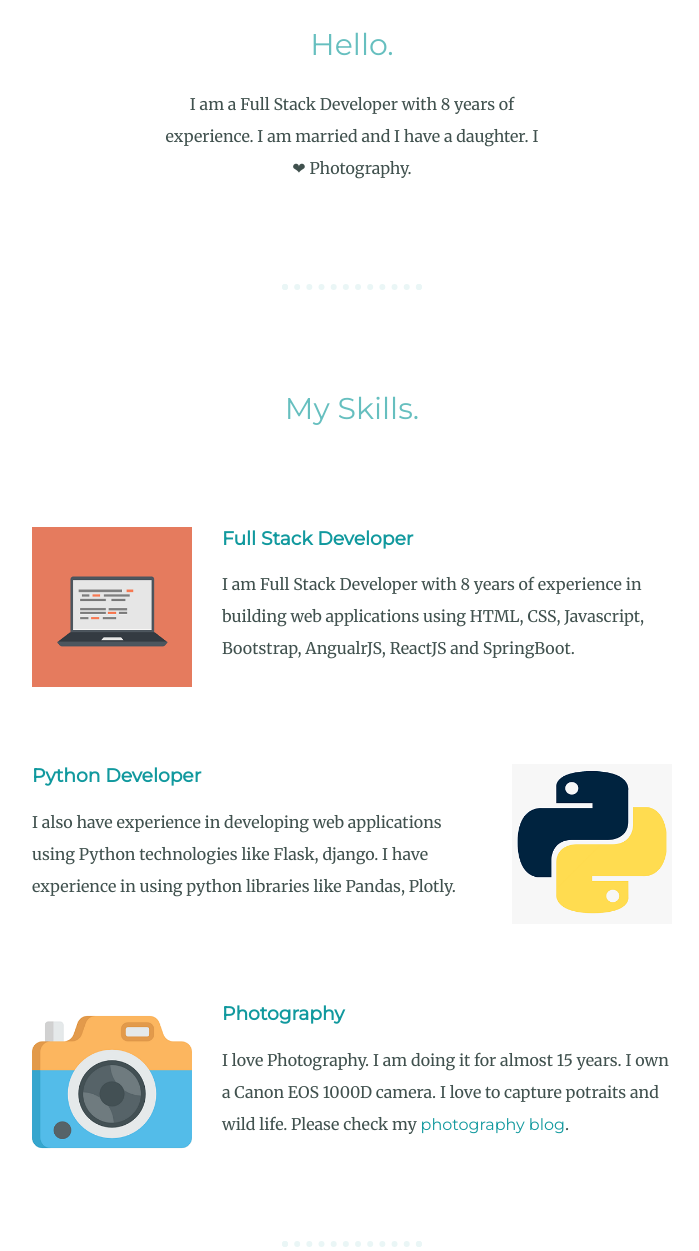
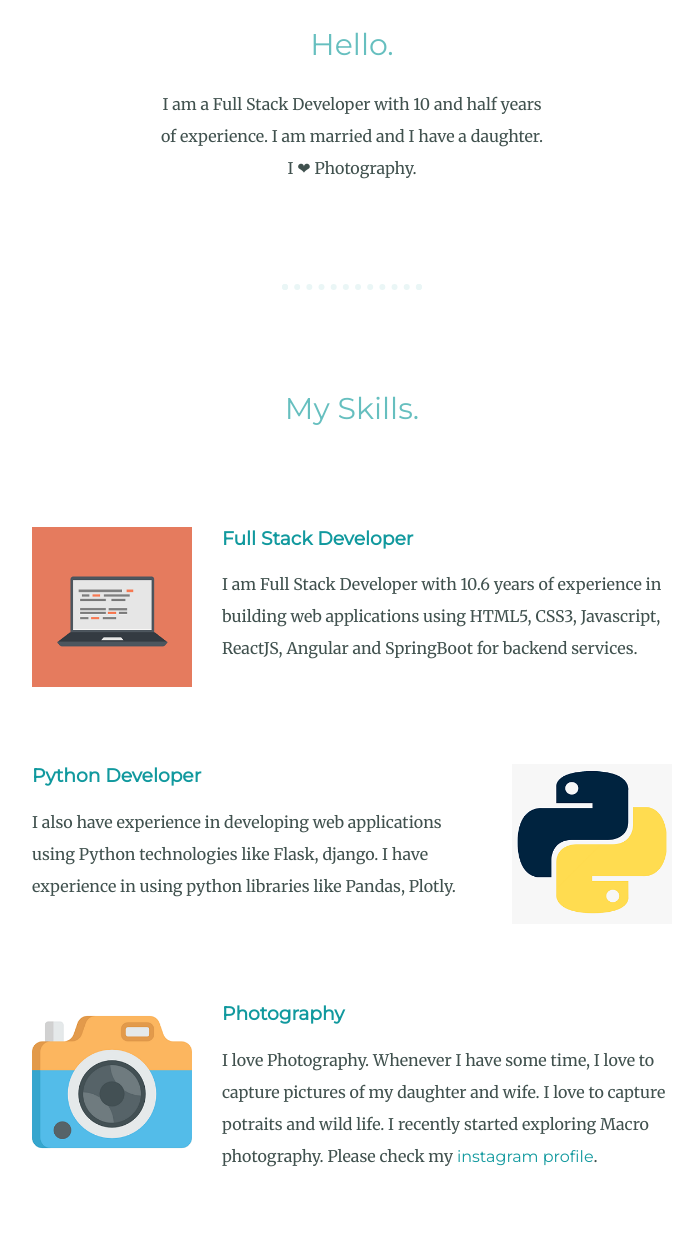
Before and after one commit to santoshkumarweb/CV, a plain HTML site: page index.html in a window 1280 px wide. Shown: the part 1009-2260 px from the top of the page, without its empty margins (288-987 px from the left). Drawn offline with Linux system fonts and the light colour scheme.

Commit message:
Updated Index.html file with latest information

```diff
--- a/index.html
+++ b/index.html
@@ -22,7 +22,7 @@
     <div class="profile">
       <img src="images/vsk.png" alt="profile picture">
       <h2>Hello.</h2>
-      <p class="intro">I am a Full Stack Developer with 8 years of experience. I am married and I have a daughter. I ❤ Photography.</p>
+      <p class="intro">I am a Full Stack Developer with 10 and half years of experience. I am married and I have a daughter. I ❤ Photography.</p>
     </div>
     <hr>
     <div class="skills">
@@ -30,8 +30,8 @@
       <div class="skill-row">
         <img class="computer" src="images/computer.png" alt="Computer Image">
         <h3>Full Stack Developer</h3>
-        <p>I am Full Stack Developer with 8 years of experience in building web applications using
-          HTML, CSS, Javascript, Bootstrap, AngualrJS, ReactJS and SpringBoot.</p>
+        <p>I am Full Stack Developer with 10.6 years of experience in building web applications using
+          HTML5, CSS3, Javascript, ReactJS, Angular and SpringBoot for backend services.</p>
       </div>
       <div class="skill-row">
         <img class="python" src="images/python.png" alt="Computer Image">
@@ -42,16 +42,15 @@
       <div class="skill-row">
         <img class="camera" src="images/camera.png" alt="Camera image">
         <h3>Photography</h3>
-        <p>I love Photography. I am doing it for almost 15 years. I own a Canon EOS 1000D camera. I love to capture potraits and wild life.
-          Please check my <a class="pho" href="http://santoshvollalaphotography.blogspot.com/" target="_blank">photography blog</a>.</p>
-
+        <p>I love Photography. Whenever I have some time, I love to capture pictures of my daughter and wife. I love to capture potraits and wild life.
+          I recently started exploring Macro photography. Please check my <a class="pho" href="https://www.instagram.com/santhuclix/" target="_blank">instagram profile</a>.</p>
       </div>
     </div>
     <hr>
     <div class="contact-me">
       <h2>Get In Touch</h2>
       <h3>If you want to have a discussion with me.</h3>
-      <a class="contact-btn" href="mailto:santoshkumarwmb41@gmail.com">CONTACT ME</a>
+      <a class="contact-btn" href="mailto:santhuvollala.js@gmail.com">CONTACT ME</a>
     </div>
   </div>
 
@@ -59,7 +58,7 @@
     <a class="footer-link" href="https://in.linkedin.com/in/santosh-vollala-a127a7141/" target="_blank">LinkedIn</a>
     <a class="footer-link" href="https://twitter.com/santoshnani/" target="_blank">Twitter</a>
     <a class="footer-link" href="http://santoshvollalaphotography.blogspot.com/" target="_blank">Photography Blog</a>
-    <p class="copyright-msg">© 2020 Santosh Kumar Vollala.</p>
+    <p class="copyright-msg">© 2023 Santosh Kumar Vollala.</p>
   </div>
 
 </body>
```
